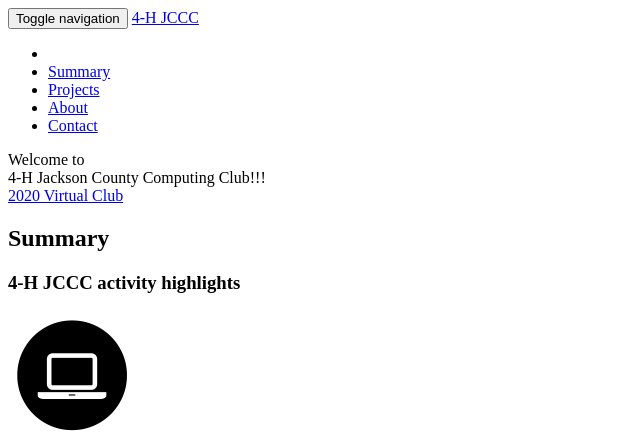
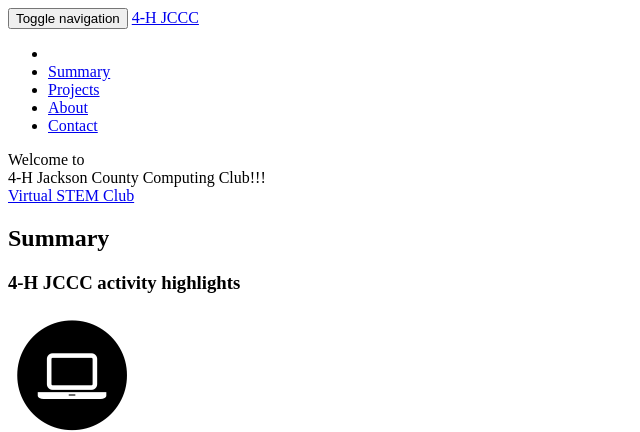
Before and after one commit to 4Hjccc/4Hjccc.github.io, a Jekyll site: the page built from index.html, in a window 1280 px wide and 900 px high. Shown: the top 432 px of the window, without its empty margins (0-640 px from the left). Built offline with Jekyll 4.4.1, drawn with Linux system fonts in a browser that asks for light colours; some web fonts are replaced.

Commit message:
changed button text

```diff
--- a/_includes/header.html
+++ b/_includes/header.html
@@ -46,7 +46,7 @@
             <div class="intro-text">
                 <div class="intro-lead-in">Welcome to</div>
                 <div class="intro-heading">4-H Jackson County Computing Club!!!</div>
-                <a href="#about" class="page-scroll btn btn-xl">2020 Virtual Club</a>
+                <a href="#about" class="page-scroll btn btn-xl">Virtual STEM Club</a>
             </div>
         </div>
     </header>
```
